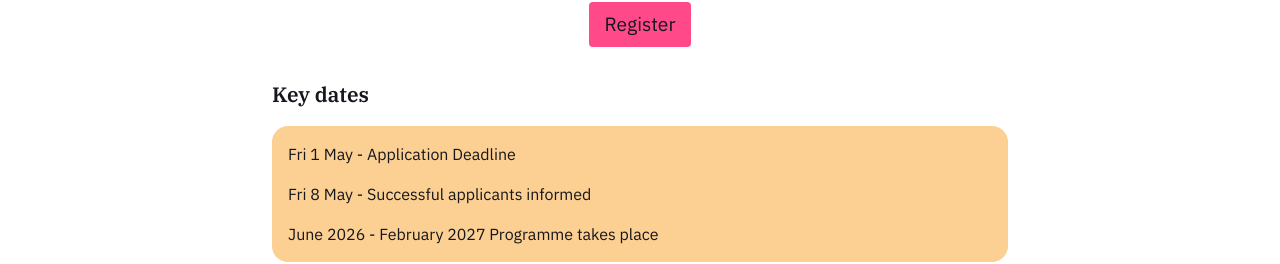
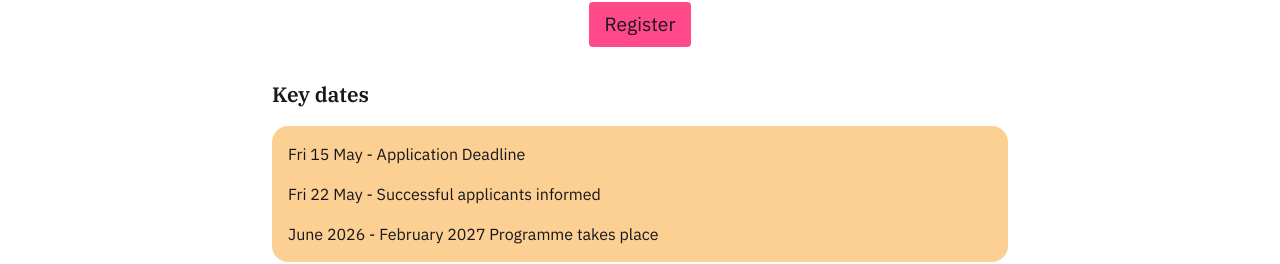
Before and after one commit to cookiewolf/holding-space, a SvelteKit app: page /holding-space-for-change in a window 1280 px wide. Shown: the part 2880-3144 px from the top of the page. Built offline with nearby package versions, Linux system fonts and the light colour scheme.

Commit message:
Update key dates

```diff
--- a/src/routes/holding-space-for-change/+page.svelte
+++ b/src/routes/holding-space-for-change/+page.svelte
@@ -193,9 +193,9 @@
 		<h2>Key dates</h2>
 
 		<div class="highlight">
-			<p>Fri 1 May - Application Deadline</p>
+			<p>Fri 15 May - Application Deadline</p>
 
-			<p>Fri 8 May - Successful applicants informed</p>
+			<p>Fri 22 May - Successful applicants informed</p>
 
 			<p>June 2026 - February 2027 Programme takes place</p>
 		</div>
```
